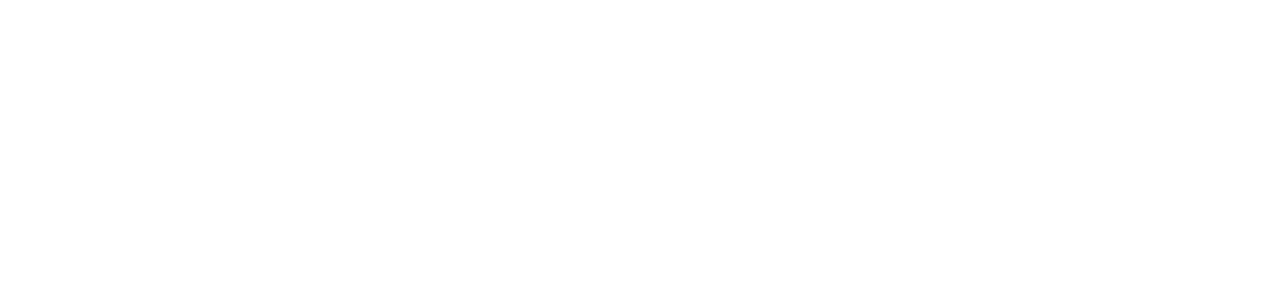
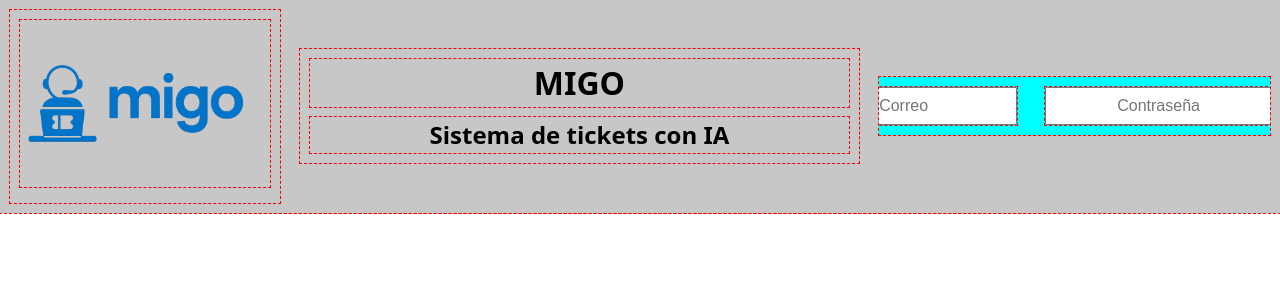
Before and after one commit to adrian-miranda/migo_front, a React (Vite) app: page / in a window 1280 px wide. Shown: the top 300 px of the page. Built offline with nearby package versions, Linux system fonts and the light colour scheme.

Commit message:
se crea navbar v 1.0

```diff
--- a/index.html
+++ b/index.html
@@ -2,7 +2,7 @@
 <html lang="es">
   <head>
     <meta charset="UTF-8" />
-    <link rel="icon" type="image/svg+xml" href="" />
+    <link rel="icon" type="image/svg+xml" href="/src/assets/img/logo_migo.png" />
     <meta name="viewport" content="width=device-width, initial-scale=1.0" />
     <title>migo</title>
   </head>
--- a/src/App.css
+++ b/src/App.css
@@ -1,6 +1,11 @@
+*{
+  margin: 0;
+  padding: 0;
+
+  outline: 1px dashed red;
+}
+
+
 #root {
   max-width: 1280px;
-  margin: 0 auto;
-  padding: 2rem;
-  text-align: center;
 }
--- a/src/App.jsx
+++ b/src/App.jsx
@@ -1,10 +1,11 @@
 import './App.css'
-
+import Navbar from './components/organisms/NavBar/Navbar'
 function App() {
 
 
   return (
     <>
+      <Navbar/>
     </>
   )
 }
--- /dev/null
+++ b/src/components/atoms/Logo/Logo.jsx
@@ -0,0 +1,13 @@
+import React from 'react'
+import logo from '../../../assets/img/logo_migo.png'
+import style from './logo.module.css'
+
+const Logo = () => {
+  return (
+    <div>
+        <img src={logo} alt="logo_migo" srcset="" className={style.tamano}/>
+    </div>
+  )
+}
+
+export default Logo
--- /dev/null
+++ b/src/components/atoms/Logo/logo.module.css
@@ -0,0 +1 @@
+.tamano{width: 250px}
--- /dev/null
+++ b/src/components/molecules/Ingreso/Ingreso.jsx
@@ -0,0 +1,15 @@
+import React from 'react'
+import style from './Ingreso.module.css'
+
+
+const Ingreso = () => {
+  return (
+    <form className={style.formulario}>
+      <input type="email" name="" id="" placeholder='Correo' className={style.input}/>
+      <input type="password" name="" id="" placeholder='Contraseña' className={style.input}/>
+      <button type="submit" className={style.boton}>Entrar</button>
+    </form>
+  )
+}
+
+export default Ingreso
--- /dev/null
+++ b/src/components/molecules/Ingreso/Ingreso.module.css
@@ -0,0 +1,33 @@
+.formulario {
+  display: flex;
+  flex-direction: row;
+  align-items: center;
+  justify-content: space-between;
+  width: 100%;
+  max-width: 100%;
+  gap: 0.5rem;
+  box-sizing: border-box;
+  background-color: aqua;
+  overflow: hidden; /* evita que se desborde visualmente */
+}
+
+.input {
+
+  padding: 0.5rem;
+  font-size: 1rem;
+  box-sizing: border-box;
+  text-align: center;
+}
+
+
+.boton {
+  flex: 0 0 20%;
+  max-width: 15%;
+  padding: 0.5rem;
+  font-size: 1rem;
+  box-sizing: border-box;
+  background-color: #007bff;
+  color: white;
+  border: none;
+  cursor: pointer;
+}
--- /dev/null
+++ b/src/components/organisms/NavBar/Navbar.jsx
@@ -0,0 +1,19 @@
+import React from 'react'
+import style from './navbar.module.css'
+import Logo from '../../atoms/Logo/Logo.jsx'
+import Ingreso from '../../molecules/Ingreso/Ingreso.jsx'
+
+const Navbar = () => {
+  return (
+    <div className={style.navbar}>
+        <Logo />
+        <div>
+            <h1>MIGO</h1>
+            <h2>Sistema de tickets con IA</h2>
+        </div>
+        <Ingreso />
+    </div>
+  )
+}
+
+export default Navbar
--- /dev/null
+++ b/src/components/organisms/NavBar/navbar.module.css
@@ -0,0 +1,25 @@
+.navbar {
+  display: flex;
+  align-items: center;
+  justify-content: space-around;
+  background-color: rgb(199, 199, 199);
+  width: 100vw;
+}
+
+.navbar :nth-child(1) {
+  flex-basis: 20%;
+  margin: 10px;
+}
+
+.navbar :nth-child(2) {
+  flex-basis: 50%;
+  text-align: center;
+  margin: 10px;
+}
+
+.navbar :nth-child(3) {
+  flex-basis: 35%;
+  display: flex;
+  justify-content: center;
+  margin: 10px;
+}
```
Also changed, not shown: src/assets/img/logo_migo.png (added).
